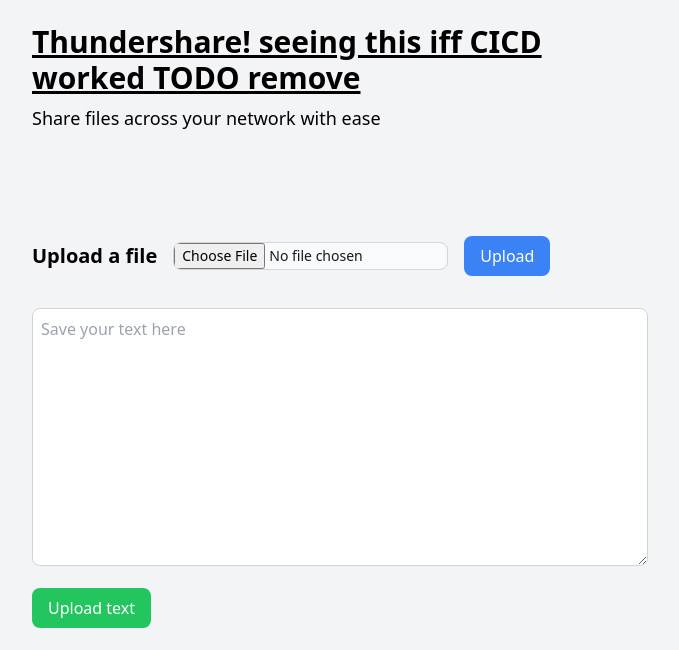
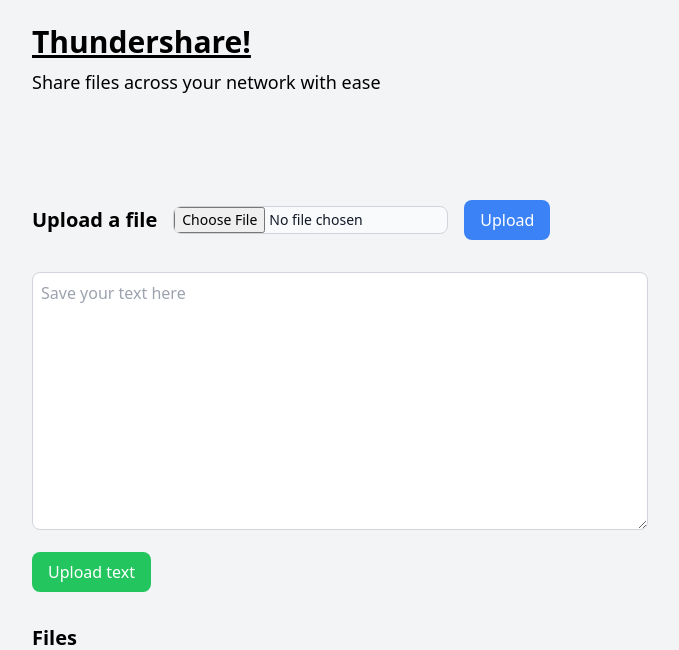
Before and after one commit to loic-lescoat/thundershare, a Flask app: page / in a window 1280 px wide. Shown: the top 650 px of the page, without its empty margins (300-979 px from the left). Run offline with Flask 3, Linux system fonts and the light colour scheme; data that the repository does not hold is empty; some libraries are stand-ins or nearby versions.

Commit message:
remove message

```diff
--- a/templates/home.html
+++ b/templates/home.html
@@ -11,7 +11,7 @@
     <div class="w-1/4 h-full"></div>
     <div id="main_content" class="flex-1">
       <h1 id="title" class="text-3xl font-bold underline mb-2">
-        Thundershare! seeing this iff CICD worked TODO remove
+        Thundershare!
       </h1>
       <h2 class="text-lg mb-6">Share files across your network with ease</h2>
 
```
